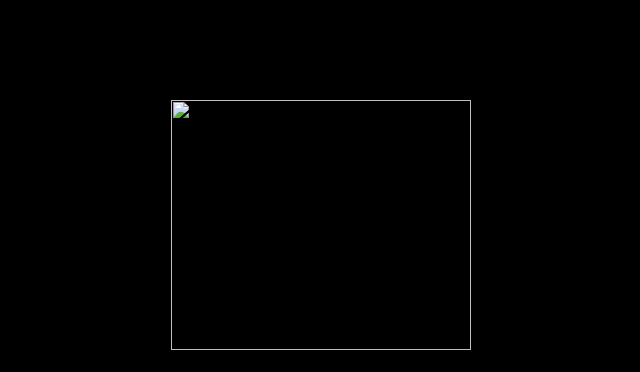
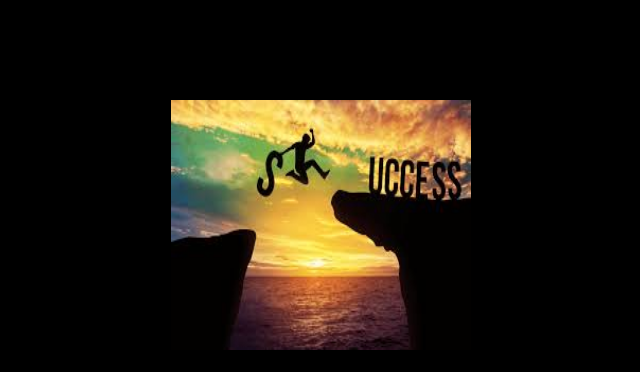
Before and after one commit to Birunthuja/Motivational-quote, a plain HTML site: page index.html in a window 1280 px wide. Shown: the top 372 px of the page, without its empty margins (187-827 px from the left). Drawn offline with nearby package versions, Linux system fonts and the light colour scheme.

Commit message:
Update index.html

```diff
--- a/index.html
+++ b/index.html
@@ -1,19 +1,4 @@
-<!--
-  TODO: Create a motivational post website.
-Style it how ever you like.
-Look at the goal image for inspiration.
-But it must have the following features:
-1. The main h1 text should be using the Regular Libre Baskerville Font from Google Fonts:
-  https://fonts.google.com/specimen/Libre+Baskerville
-2. The text should be white and background black.
-3. Add your own image into the images folder inside assets. It should have a 5px white border.
-4. The text should be center aligned.
-5. Create a div to contain the h1, p and img elements. Adjust the margins so that the image and text are centered on the page.
-  Hint: You horizontally center a div by giving it a width of 50% and a margin-left of 25%.
-  Hint: Set the image to have a width of 100% so it fills the div.
-6. Read about the text-transform property on MDN docs to make the h1 uppercase with CSS.
-  https://developer.mozilla.org/en-US/docs/Web/CSS/text-transform
--->
+
 <!DOCTYPE html>
 <html lang="en">
 <head>
@@ -27,7 +12,7 @@ But it must have the following features:
 </head>
 <body>
   <div class="first">
-    <img src="assets/images/succcess1.jpg">
+    <img src="succcess1.jpg">
     <h1>perfect advice</h1>
     <p>A little progress each day adds up to big results. Struggle today, strength tomorrow</p>
   </div>
```
